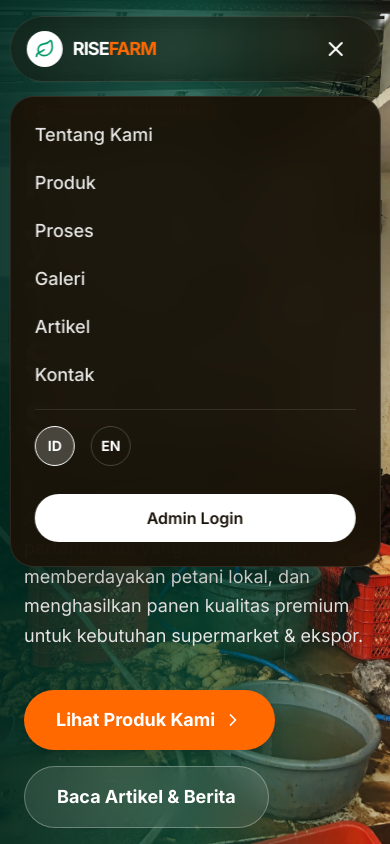
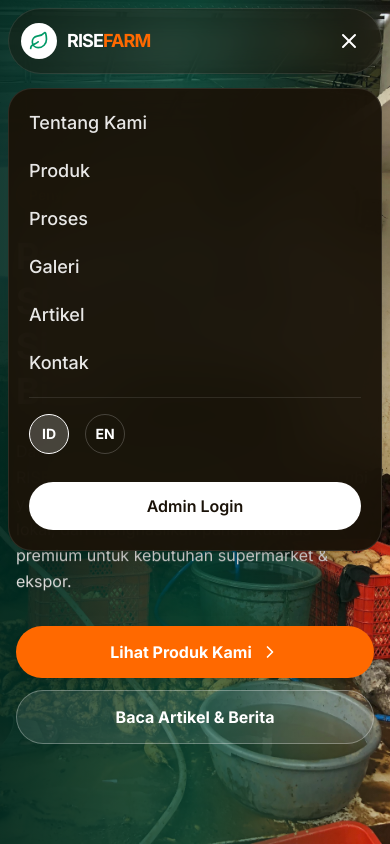
Before and after one commit to fzaels-tech/risefarm, a Next.js app: page / in a window 390 px wide. Both pictures are taken after a click on the button "Buka menu navigasi". Shown: the top 844 px of the page. Built offline with nearby package versions, Linux system fonts and the light colour scheme; no server answers; the database is empty.

Commit message:
Improve mobile layout stability and low-signal performance

```diff
--- a/next.config.ts
+++ b/next.config.ts
@@ -2,6 +2,7 @@ import type { NextConfig } from "next";
 
 const nextConfig: NextConfig = {
   images: {
+    formats: ["image/avif", "image/webp"],
     remotePatterns: [
       // Cloudinary — used for uploaded article/product/gallery images
       {
@@ -15,6 +16,8 @@ const nextConfig: NextConfig = {
         hostname: "images.unsplash.com",
       },
     ],
+    // Keep generated image variants at practical quality levels.
+    qualities: [50, 60, 70, 75],
     // Aggressive browser-side cache: 7 days for optimized images
     minimumCacheTTL: 604800,
   },
--- a/src/app/globals.css
+++ b/src/app/globals.css
@@ -2,6 +2,22 @@
 
 @theme inline {
   --font-sans: var(--font-inter);
+}
+
+html,
+body {
+  width: 100%;
+  max-width: 100%;
+  overflow-x: clip;
+}
+
+body {
+  padding-left: env(safe-area-inset-left);
+  padding-right: env(safe-area-inset-right);
+}
+
+#home-page {
+  overflow-x: clip;
 }
 
 @layer utilities {
@@ -9,18 +25,21 @@
     opacity: 0;
     transform: translateY(40px);
     transition: all 1s ease-out;
+    will-change: transform, opacity;
   }
 
   .fade-in-left {
     opacity: 0;
     transform: translateX(-40px);
     transition: all 1s ease-out;
+    will-change: transform, opacity;
   }
 
   .fade-in-right {
     opacity: 0;
     transform: translateX(40px);
     transition: all 1s ease-out;
+    will-change: transform, opacity;
   }
 
   .is-visible {
--- a/src/components/Footer.tsx
+++ b/src/components/Footer.tsx
@@ -38,7 +38,7 @@ export function Footer() {
             <ul className="space-y-6">
               <li className="flex items-start gap-4">
                 <MapPin className="w-6 h-6 text-emerald-500 shrink-0 mt-0.5" />
-                <a href="https://maps.google.com/?q=Jl.+Parungkuda,+Kabupaten+Sukabumi,+Jawa+Barat+Indonesia" target="_blank" rel="noopener noreferrer" className="hover:text-emerald-400 transition-colors">Jl. Parungkuda, Kabupaten Sukabumi, Jawa Barat Indonesia</a>
+                <a href="https://maps.google.com/?q=Jl.+Parungkuda,+Kabupaten+Sukabumi,+Jawa+Barat+Indonesia" target="_blank" rel="noopener noreferrer" className="hover:text-emerald-400 transition-colors break-words">Jl. Parungkuda, Kabupaten Sukabumi, Jawa Barat Indonesia</a>
               </li>
               <li className="flex items-center gap-4">
                 <Phone className="w-6 h-6 text-emerald-500 shrink-0" />
@@ -46,7 +46,7 @@ export function Footer() {
               </li>
               <li className="flex items-center gap-4">
                 <Mail className="w-6 h-6 text-emerald-500 shrink-0" />
-                <a href="mailto:csrisefarm@gmail.com" className="hover:text-emerald-400 transition-colors">csrisefarm@gmail.com</a>
+                <a href="mailto:csrisefarm@gmail.com" className="hover:text-emerald-400 transition-colors break-all">csrisefarm@gmail.com</a>
               </li>
             </ul>
           </div>
--- a/src/components/Navbar.tsx
+++ b/src/components/Navbar.tsx
@@ -42,7 +42,7 @@ export function Navbar() {
 
   return (
     <>
-      <nav className={`fixed top-4 md:top-6 left-1/2 -translate-x-1/2 z-50 w-[95%] max-w-5xl rounded-full p-2 pl-4 transition-all duration-500 backdrop-blur-md border border-white/10 ${scrolled ? 'bg-[#1A1208]/85 shadow-2xl' : 'bg-[#1A1208]/40'} ${hidden ? '-translate-y-[150%] opacity-0 pointer-events-none' : 'translate-y-0 opacity-100'}`}>
+      <nav className={`fixed top-[max(0.5rem,env(safe-area-inset-top))] md:top-6 left-1/2 -translate-x-1/2 z-50 w-[calc(100%-max(1rem,env(safe-area-inset-left)+env(safe-area-inset-right)))] sm:w-[95%] max-w-5xl rounded-full p-2 pl-3 sm:pl-4 transition-all duration-500 backdrop-blur-md border border-white/10 ${scrolled ? 'bg-[#1A1208]/85 shadow-2xl' : 'bg-[#1A1208]/40'} ${hidden ? '-translate-y-[150%] opacity-0 pointer-events-none' : 'translate-y-0 opacity-100'}`}>
         <div className="flex justify-between items-center w-full">
           {/* Bagian Kiri (Logo & Nama Brand) */}
           <Link href="/" className="flex items-center gap-2.5 relative z-10 transition-transform hover:scale-105">
@@ -107,7 +107,7 @@ export function Navbar() {
 
             {/* Mobile Toggle - SUDAH BENAR (hilang saat lg:hidden) */}
             <button
-              className="lg:hidden text-white shrink-0 ml-1 mr-3 inline-flex h-12 w-12 items-center justify-center rounded-full hover:bg-white/10 active:scale-95 transition"
+              className="lg:hidden text-white shrink-0 ml-1 inline-flex h-12 w-12 items-center justify-center rounded-full hover:bg-white/10 active:scale-95 transition"
               onClick={() => setMobileMenuOpen(!mobileMenuOpen)}
               aria-label={mobileMenuOpen ? 'Tutup menu navigasi' : 'Buka menu navigasi'}
             >
@@ -119,7 +119,7 @@ export function Navbar() {
 
       {/* Mobile Menu Dropdown - TIDAK DIUBAH */}
       {mobileMenuOpen && (
-        <div className="fixed top-24 left-1/2 -translate-x-1/2 z-40 w-[95%] max-w-lg bg-[#1A1208]/95 backdrop-blur-xl border border-white/10 rounded-3xl p-6 lg:hidden flex flex-col gap-5 shadow-2xl">
+        <div className="fixed top-[max(5.5rem,calc(env(safe-area-inset-top)+4.75rem))] sm:top-24 left-1/2 -translate-x-1/2 z-40 w-[calc(100%-max(1rem,env(safe-area-inset-left)+env(safe-area-inset-right)))] sm:w-[95%] max-w-lg bg-[#1A1208]/95 backdrop-blur-xl border border-white/10 rounded-3xl p-5 sm:p-6 lg:hidden flex flex-col gap-5 shadow-2xl">
           <Link href="/#about" onClick={() => setMobileMenuOpen(false)} className="text-white/90 font-medium text-lg hover:text-orange-500 transition-colors">{t.nav.about}</Link>
           <Link href="/#products" onClick={() => setMobileMenuOpen(false)} className="text-white/90 font-medium text-lg hover:text-orange-500 transition-colors">{t.nav.products}</Link>
           <Link href="/#process" onClick={() => setMobileMenuOpen(false)} className="text-white/90 font-medium text-lg hover:text-orange-500 transition-colors">{t.nav.process}</Link>
--- a/src/components/sections/ArticlesPreviewSection.tsx
+++ b/src/components/sections/ArticlesPreviewSection.tsx
@@ -23,7 +23,7 @@ export function ArticlesPreviewSection() {
             <h2 className="text-4xl md:text-5xl font-bold text-[#1C4A2E] mb-4">{t.title}</h2>
             <p className="text-stone-600 text-lg">{t.desc}</p>
           </div>
-          <div className="flex gap-3">
+          <div className="flex flex-wrap gap-3">
             <Link href="/news" className="px-6 py-3 rounded-full border-[1.5px] border-[#1C4A2E]/25 text-[#1C4A2E] font-semibold hover:bg-[#4A7C59]/10 hover:border-[#4A7C59] transition-all">
               {t.viewAll}
             </Link>
--- a/src/components/sections/GallerySection.tsx
+++ b/src/components/sections/GallerySection.tsx
@@ -198,8 +198,8 @@ export function GallerySection() {
             />
           </div>
 
-          <div className="absolute bottom-8 left-1/2 -translate-x-1/2 px-6 py-3 rounded-full bg-white/10 backdrop-blur-md border border-white/20 shadow-2xl animate-scale opacity-0" style={{ animationDelay: '0.2s' }}>
-            <p className="text-white text-sm font-medium tracking-wide whitespace-nowrap">
+          <div className="absolute bottom-8 left-1/2 -translate-x-1/2 max-w-[92vw] px-6 py-3 rounded-full bg-white/10 backdrop-blur-md border border-white/20 shadow-2xl animate-scale opacity-0" style={{ animationDelay: '0.2s' }}>
+            <p className="text-white text-sm font-medium tracking-wide text-center break-words">
               {displayImages.find(img => img.src === lightbox)?.caption || 'Dokumentasi RISEFARM'}
             </p>
           </div>
--- a/src/components/sections/HeroSection.tsx
+++ b/src/components/sections/HeroSection.tsx
@@ -18,13 +18,14 @@ export function HeroSection() {
           alt="Perkebunan Ubi"
           fill
           priority
+          quality={60}
           sizes="100vw"
           className="w-full h-full object-cover"
         />
         <div className="absolute inset-0 bg-gradient-to-r from-emerald-950/90 via-emerald-900/70 to-transparent"></div>
       </div>
 
-      <div className="container mx-auto px-6 md:px-12 relative z-10">
+      <div className="container mx-auto px-4 sm:px-6 md:px-12 relative z-10">
         <div className="max-w-3xl">
           <div className="fade-in-up" style={{ transitionDelay: '100ms' }}>
             <span className="inline-block py-1 px-3 rounded-full bg-orange-500/20 text-orange-300 font-semibold text-sm mb-6 border border-orange-500/30 backdrop-blur-sm">
@@ -32,21 +33,21 @@ export function HeroSection() {
             </span>
           </div>
           <div className="fade-in-up" style={{ transitionDelay: '200ms' }}>
-            <h1 className="text-5xl md:text-7xl font-bold text-white leading-tight mb-6">
+            <h1 className="text-4xl sm:text-5xl md:text-7xl font-bold text-white leading-tight mb-6 break-words">
               {t.title}
             </h1>
           </div>
           <div className="fade-in-up" style={{ transitionDelay: '300ms' }}>
-            <p className="text-lg md:text-2xl text-stone-200 mb-10 max-w-2xl leading-relaxed">
+            <p className="text-base sm:text-lg md:text-2xl text-stone-200 mb-8 sm:mb-10 max-w-2xl leading-relaxed">
               {t.desc}
             </p>
           </div>
-          <div className="fade-in-up flex flex-wrap gap-4" style={{ transitionDelay: '400ms' }}>
-            <Link href="#products" className="px-8 py-4 bg-orange-500 hover:bg-orange-600 text-white rounded-full font-bold text-lg transition-all shadow-lg hover:shadow-orange-500/30 flex items-center gap-2 group">
+          <div className="fade-in-up flex flex-col sm:flex-row gap-3 sm:gap-4" style={{ transitionDelay: '400ms' }}>
+            <Link href="#products" className="w-full sm:w-auto justify-center px-6 sm:px-8 py-3.5 sm:py-4 bg-orange-500 hover:bg-orange-600 text-white rounded-full font-bold text-base sm:text-lg transition-all shadow-lg hover:shadow-orange-500/30 flex items-center gap-2 group">
               <span>{t.cta1}</span>
               <ChevronRight className="w-5 h-5 group-hover:translate-x-1 transition-transform" />
             </Link>
-            <Link href="/news" className="px-8 py-4 bg-white/10 hover:bg-white/20 text-white backdrop-blur-md rounded-full font-bold text-lg transition-all border border-white/30">
+            <Link href="/news" className="w-full sm:w-auto text-center px-6 sm:px-8 py-3.5 sm:py-4 bg-white/10 hover:bg-white/20 text-white backdrop-blur-md rounded-full font-bold text-base sm:text-lg transition-all border border-white/30">
               {t.ctaArticles}
             </Link>
           </div>
```
Also changed, not shown: src/app/page.tsx (+9 -7 lines), src/components/sections/CTASection.tsx (+5 -5 lines), src/components/sections/ProductsSection.tsx (+6 -6 lines), src/components/sections/TestimonialsSection.tsx (+4 -4 lines), src/components/sections/WhySection.tsx (+4 -4 lines), 1 other file (tests, documents, lock files or other folders).
